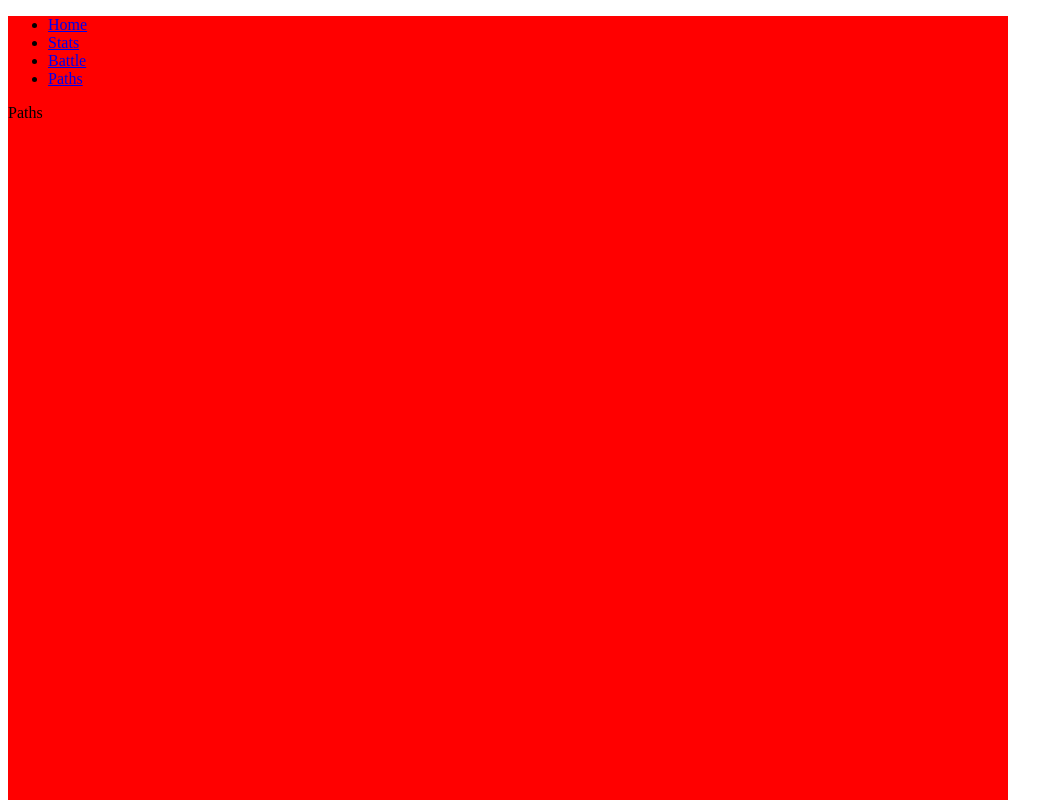
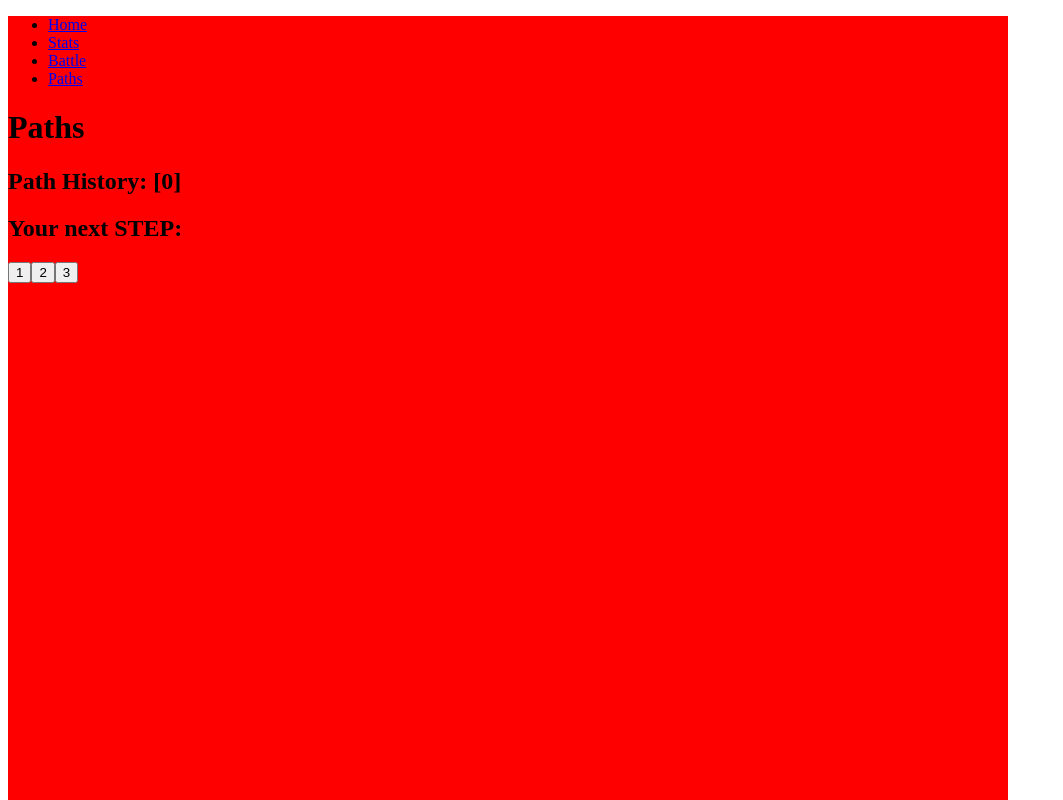
Before and after one commit to yyypasserby/fqyy, a React (Create React App) app: page /paths in a window 1280 px wide. Shown: the top 800 px of the page, without its empty margins (0-1063 px from the left). Built offline with nearby package versions, Linux system fonts and the light colour scheme.

Commit message:
Add pathHistoryAtom

```diff
--- /dev/null
+++ b/src/data/atoms/pathHistoryAtom.ts
@@ -0,0 +1,6 @@
+import { atom } from "recoil";
+
+export const pathHistoryAtom = atom({
+  key: "pathHistoryAtom",
+  default: [0],
+});
--- a/src/scenes/Home.tsx
+++ b/src/scenes/Home.tsx
@@ -1,12 +1,25 @@
-import { useRecoilValue } from "recoil";
+import React from "react";
+import { Link } from "react-router-dom";
+import { useRecoilState } from "recoil";
 import { gameState } from "../data/atoms/gameAtom";
 
 function Home() {
-  const game = useRecoilValue(gameState);
+  const [game, setGame] = useRecoilState(gameState);
+  const startNewGame = React.useCallback(() => {
+    const newID = game.id + 1;
+    setGame({
+      id: newID,
+      name: "name" + newID,
+    });
+  }, [game.id, setGame]);
+
   return (
     <div>
       <h1>Home</h1>
-      <h2>Resume: {game.name}</h2>
+      <div>
+        <Link to="/paths">Resume: {game.name}</Link>
+      </div>
+      <button onClick={startNewGame}>Start a new game</button>
     </div>
   );
 }
--- a/src/scenes/Paths.tsx
+++ b/src/scenes/Paths.tsx
@@ -1,5 +1,29 @@
+import React from "react";
+import { useRecoilState } from "recoil";
+import { pathHistoryAtom } from "../data/atoms/pathHistoryAtom";
+
+const CHOICES = [1, 2, 3];
 function Paths() {
-  return <div>Paths</div>;
+  const [pathHistory, setPathHistory] = useRecoilState(pathHistoryAtom);
+  const selectAStep = React.useCallback(
+    (item) => {
+      setPathHistory([...pathHistory, item]);
+    },
+    [pathHistory, setPathHistory]
+  );
+
+  return (
+    <div>
+      <h1>Paths</h1>
+      <h2>Path History: [{pathHistory.join(",")}]</h2>
+      <div>
+        <h2>Your next STEP:</h2>
+        {CHOICES.map((choice) => (
+          <button onClick={() => selectAStep(choice)}>{choice}</button>
+        ))}
+      </div>
+    </div>
+  );
 }
 
 export default Paths;
```
